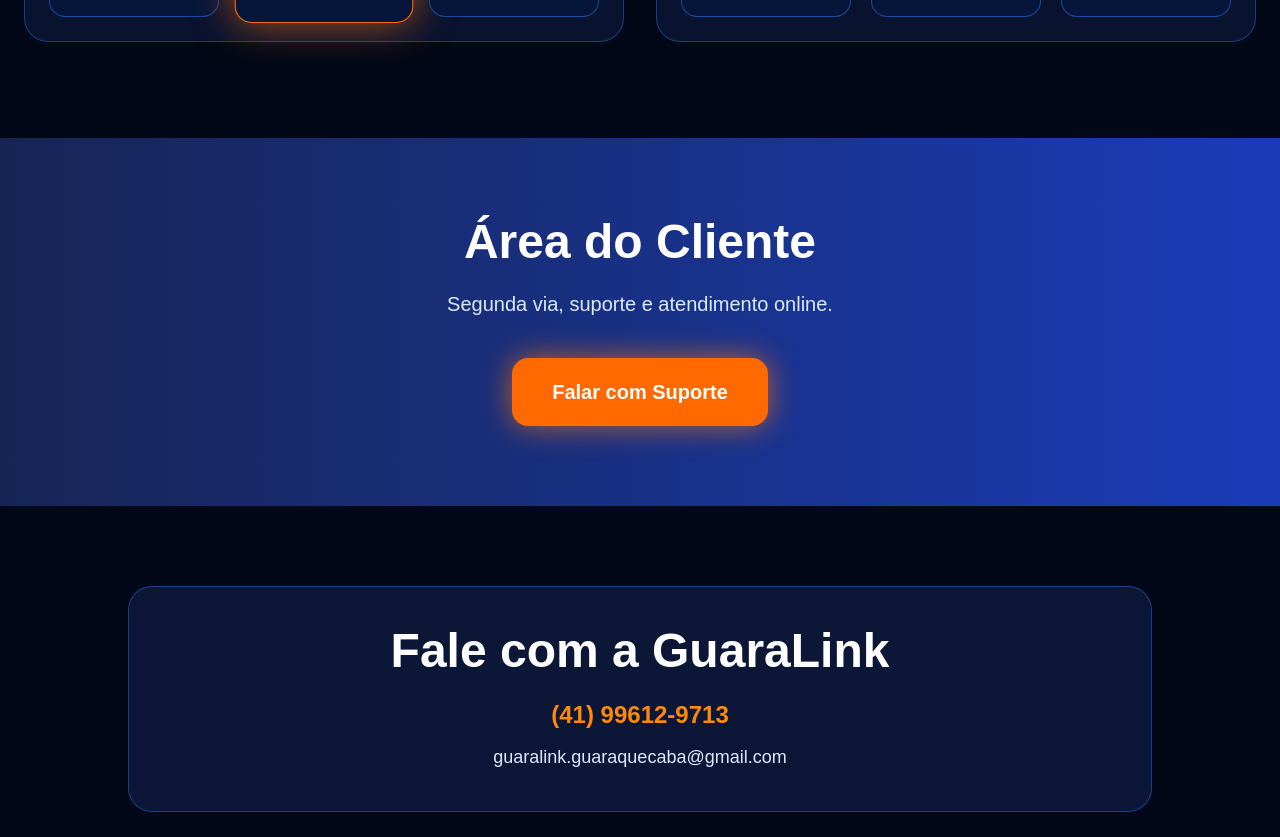
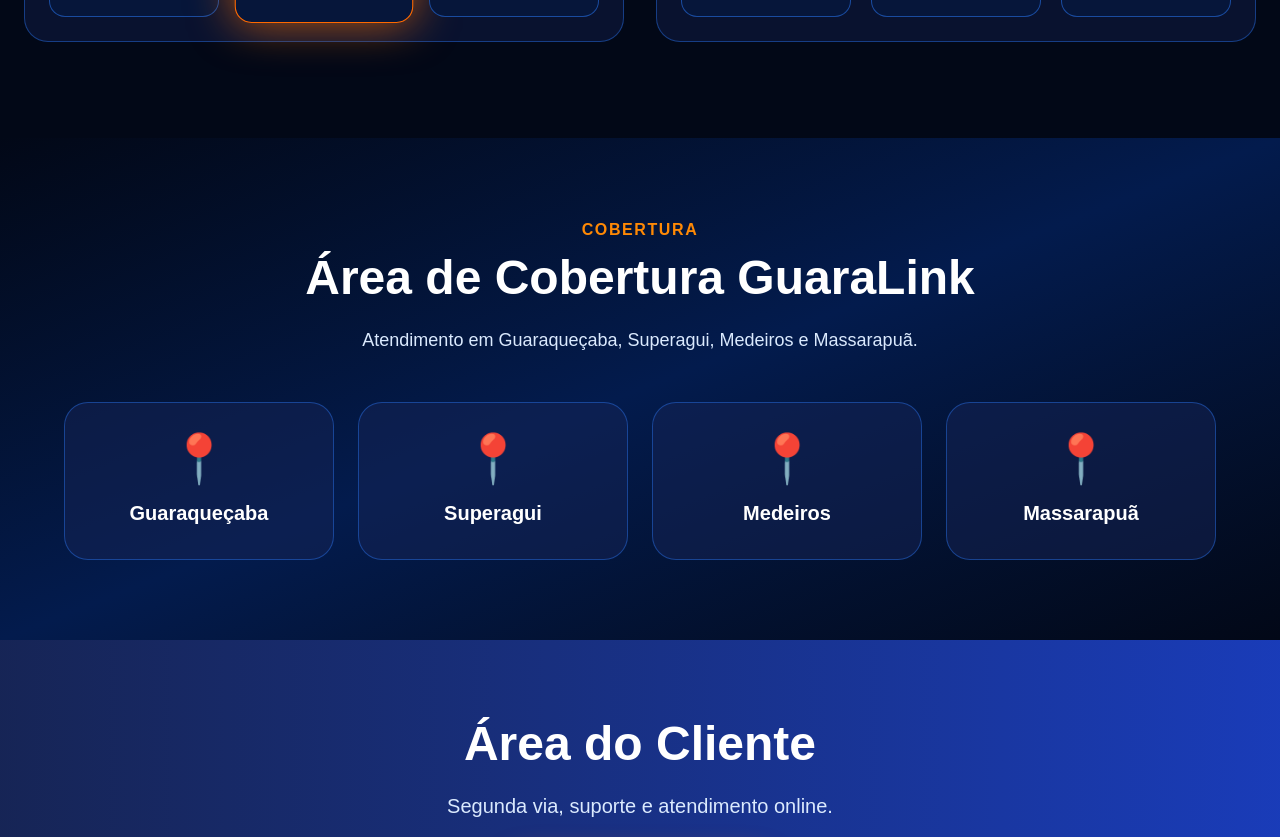
Before and after one commit to robervalcunhas3-sketch/guaralink-web, a Next.js app: page / in a window 1280 px wide. Shown: the part 1320-2157 px from the top of the page. Built offline with nearby package versions, Linux system fonts and the light colour scheme.

Commit message:
Recolocar cobertura

```diff
--- a/app/page.tsx
+++ b/app/page.tsx
@@ -282,6 +282,48 @@
         </div>
       </section>
 
+      {/* COBERTURA */}
+      <section
+        id="cobertura"
+        className="py-20 px-6 bg-gradient-to-br from-[#020817] via-[#031b4d] to-[#020817]"
+      >
+        <div className="max-w-6xl mx-auto text-center">
+          <p className="text-orange-400 font-black tracking-widest mb-3">
+            COBERTURA
+          </p>
+
+          <h2 className="text-4xl md:text-5xl font-black mb-6">
+            Área de Cobertura GuaraLink
+          </h2>
+
+          <p className="text-blue-100 text-lg mb-12">
+            Atendimento em Guaraqueçaba, Superagui, Medeiros e
+            Massarapuã.
+          </p>
+
+          <div className="grid grid-cols-2 md:grid-cols-4 gap-6">
+            {[
+              "Guaraqueçaba",
+              "Superagui",
+              "Medeiros",
+              "Massarapuã",
+            ].map((local) => (
+              <motion.div
+                key={local}
+                whileHover={{ y: -8 }}
+                className="rounded-3xl border border-blue-500/40 bg-blue-950/50 p-8 hover:border-orange-500 transition"
+              >
+                <div className="text-5xl mb-4">📍</div>
+
+                <h3 className="text-xl font-black">
+                  {local}
+                </h3>
+              </motion.div>
+            ))}
+          </div>
+        </div>
+      </section>
+
       {/* CLIENTE */}
       <section
         id="cliente"
```
